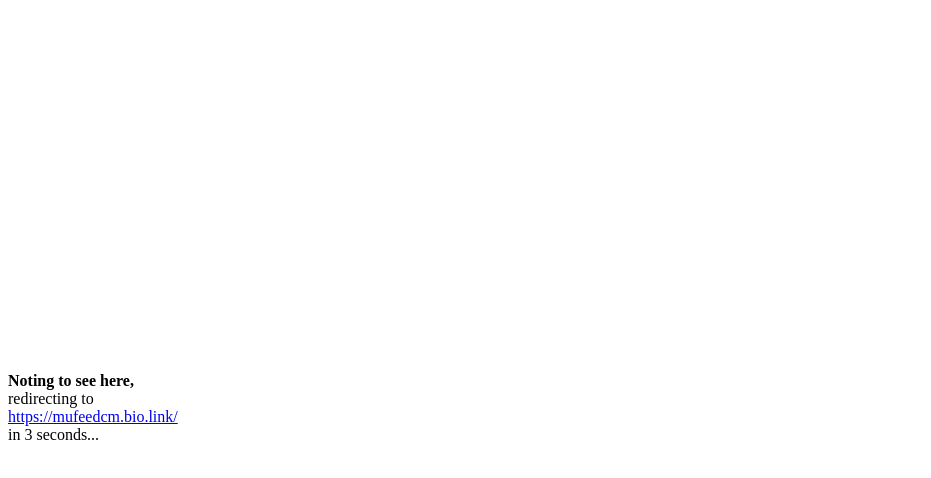
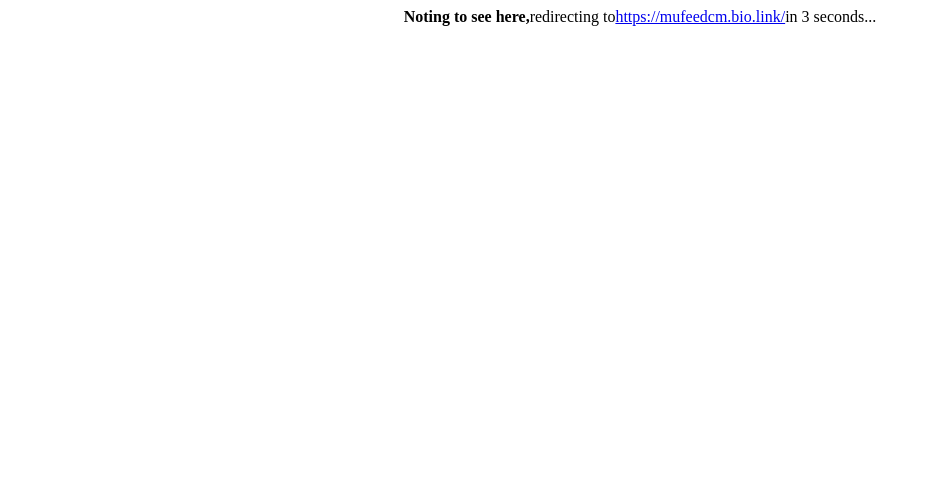
Before and after one commit to mufeedcm/personal_site-vanilla, a plain HTML site: page index.html in a window 1280 px wide. Shown: the whole page, without its empty margins (0-931 px from the left). Drawn offline with Linux system fonts and the light colour scheme.

Commit message:
Update index.html

```diff
--- a/index.html
+++ b/index.html
@@ -13,7 +13,7 @@
     redirecting to <a href="https://mufeedcm.bio.link/">https://mufeedcm.bio.link/</a> in 3 seconds...
 <style>
 body {
-  display:flex; flex-direction:column; justify-content:center;
+  display:flex;  justify-content:center;
   min-height:100vh;
 }
 </style>
```
